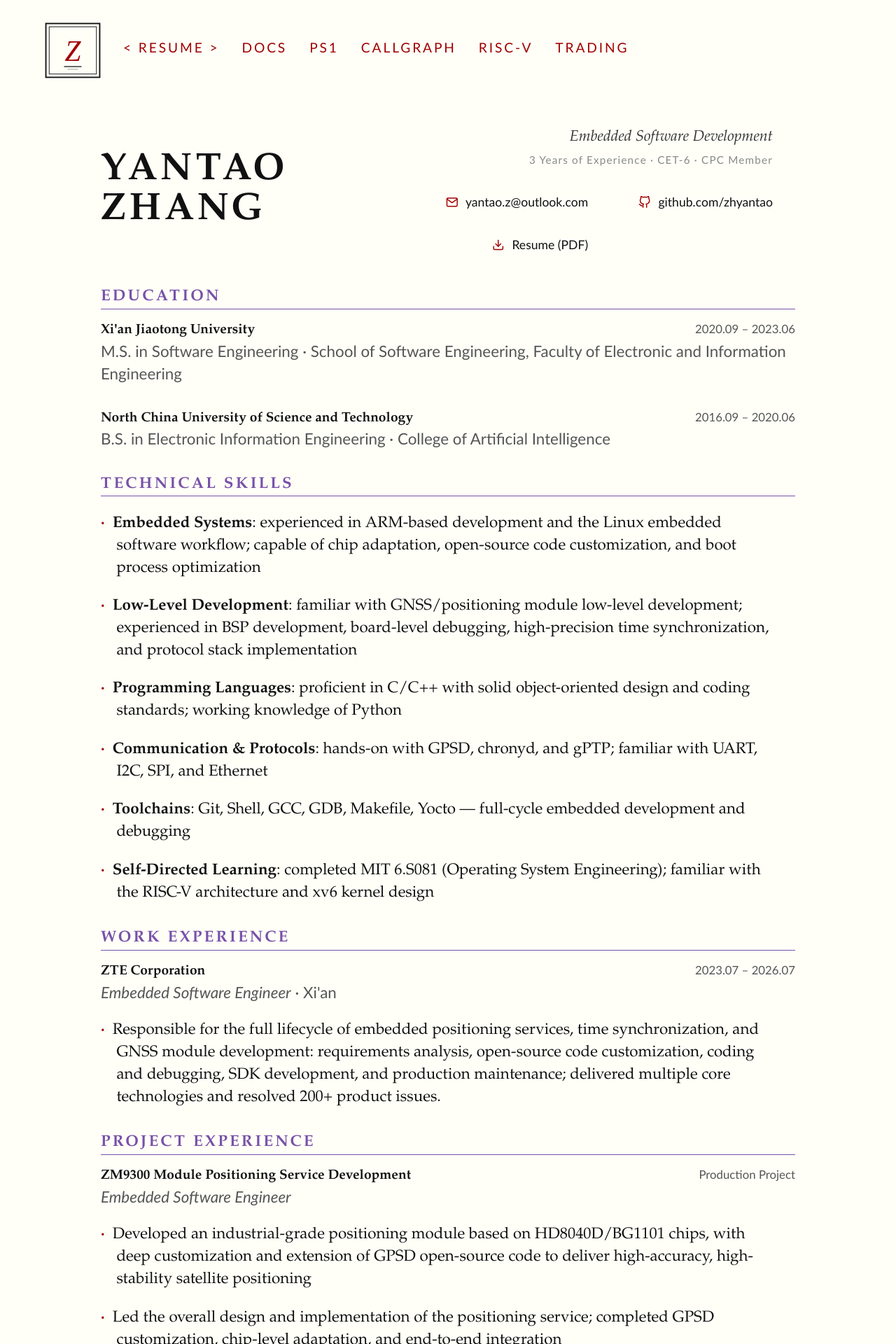
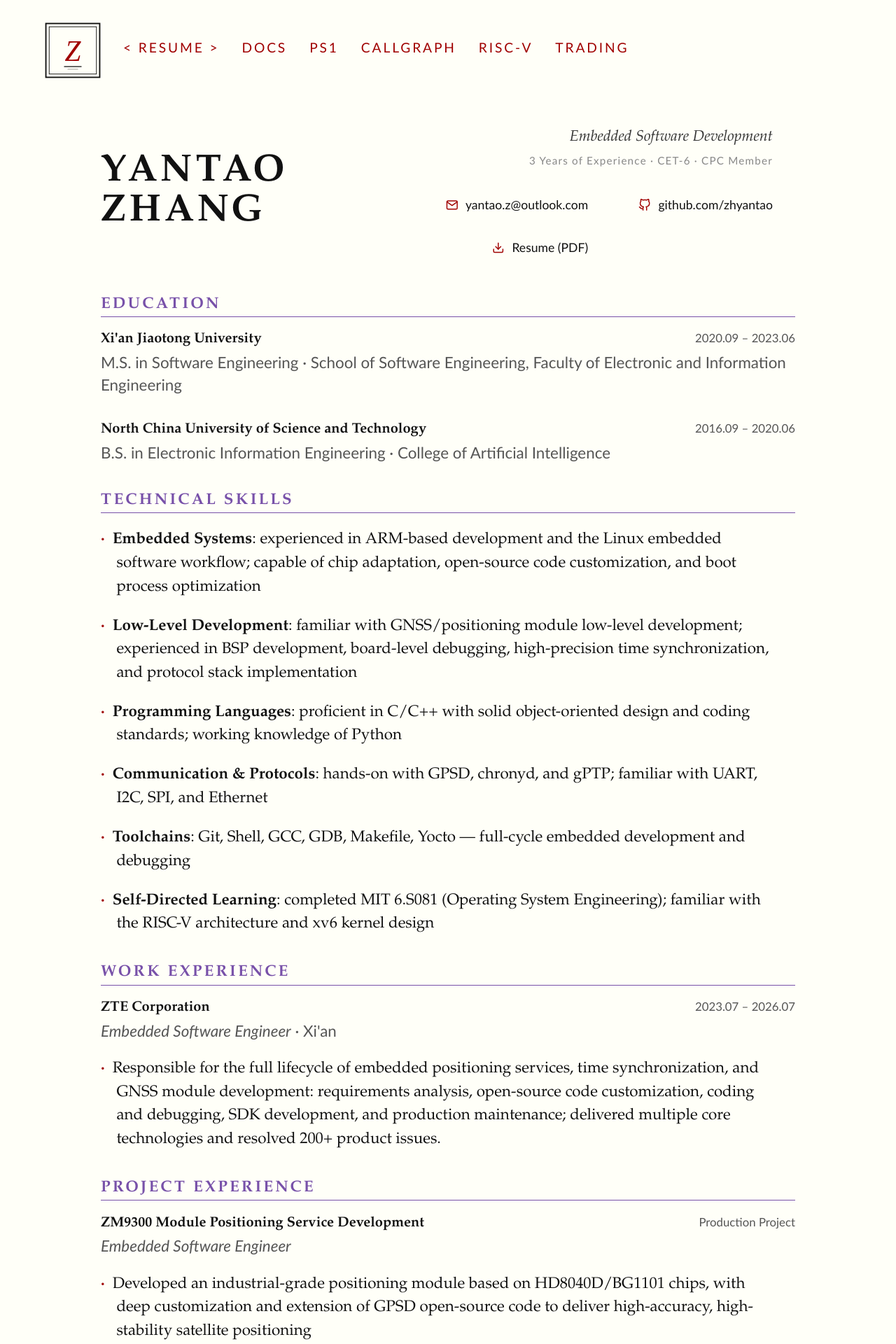
Before and after one commit to zhyantao/zhyantao.github.io, a Jekyll site: the page built from index.html, in a window 1280 px wide. Shown: the top 1920 px of the page at 70% size. Built offline with Jekyll 4.4.1, drawn with Linux system fonts in a browser that asks for light colours; some web fonts are replaced.

Commit message:
Refine resume spacing rhythm
More air under the name block and between sections, slightly larger
entry titles, breathing room between meta lines and bullets, and
taller line spacing inside multi-line bullets.

Co-Authored-By: Claude Code <noreply@anthropic.com>

```diff
--- a/css/tufte.scss
+++ b/css/tufte.scss
@@ -951,14 +951,14 @@ hr.slender {
   grid-template-columns: auto 1fr;
   align-items: center;
   gap: 1.5rem 3rem;
-  margin: 2.5rem 0 3rem;
+  margin: 2.5rem 0 3.4rem;
 }
 
 .resume-head-side {
   display: flex;
   flex-direction: column;
   align-items: flex-end;
-  gap: 0.3rem;
+  gap: 0.35rem;
   text-align: right;
 }
 
@@ -1000,7 +1000,7 @@ hr.slender {
   justify-content: end;
   font-family: $sans-font;
   font-size: 1.1rem;
-  margin-top: 0.35rem;
+  margin-top: 0.5rem;
 }
 
 .resume-contact a {
@@ -1020,7 +1020,7 @@ hr.slender {
 }
 
 .resume-section {
-  margin-top: 2.4rem;
+  margin-top: 2.6rem;
   padding: 0;
 }
 
@@ -1032,8 +1032,8 @@ hr.slender {
   font-size: 1.4rem;
   color: #7851a9;
   border-bottom: 1px solid #7851a9;
-  padding-bottom: 0.35rem;
-  margin-bottom: 1.1rem;
+  padding-bottom: 0.4rem;
+  margin-bottom: 1.2rem;
 }
 
 .resume-entry {
@@ -1049,14 +1049,14 @@ hr.slender {
 
 .resume-title {
   font-weight: bold;
-  font-size: 1.2rem;
+  font-size: 1.25rem;
 }
 
 .resume-awards {
   display: grid;
   grid-template-columns: auto auto 1fr;
   column-gap: 1.2em;
-  row-gap: 0.5rem;
+  row-gap: 0.6rem;
   align-items: baseline;
 }
 
@@ -1086,18 +1086,19 @@ hr.slender {
 .resume-meta {
   font-family: $sans-font;
   color: #555;
-  margin-top: 0.15rem;
+  margin-top: 0.3rem;
 }
 
 .resume-bullets {
   list-style: none;
-  margin-top: 0.25rem;
+  margin-top: 0.5rem;
 }
 
 .resume-bullets li {
   padding-left: 1em;
   text-indent: -1em;
-  margin-bottom: 0.3rem;
+  margin-bottom: 0.45rem;
+  line-height: 1.5;
 }
 
 .resume-bullets li::before {
```
